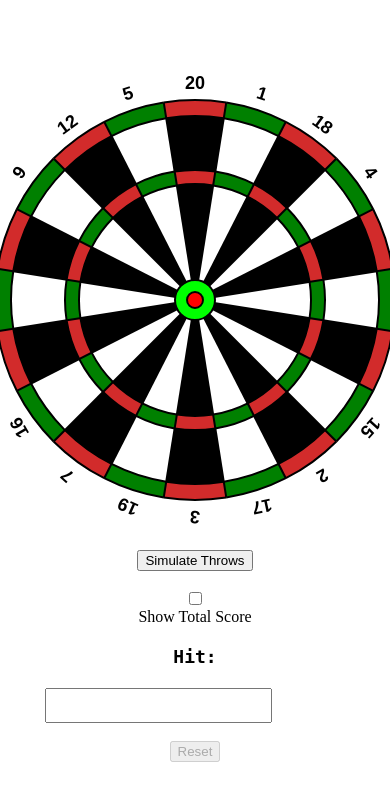
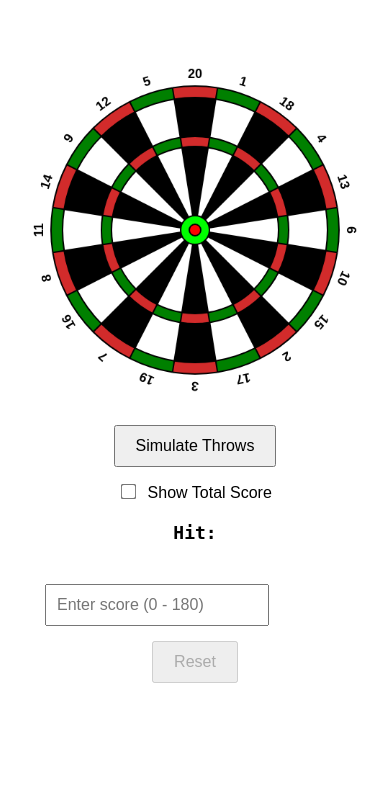
Before and after one commit to ZasaQ/dart_training_app, a Flask app: page / in a window 390 px wide; the page is wider, and only the part inside the window is pictured. Shown: the top 801 px of that part. Run offline with Flask 3, Linux system fonts and the light colour scheme.

Commit message:
Add smartphone-friendly improvements

```diff
--- a/templates/index.html
+++ b/templates/index.html
@@ -2,19 +2,22 @@
 <html lang="en">
 	<head>
 		<meta charset="UTF-8" />
-		<title>
-			Dart Training
-		</title>
+		<meta name="viewport" content="width=device-width, initial-scale=1.0" />
+		<title>Dart Training</title>
 		<style>
 			body {
 				display: flex;
 				flex-direction: column;
 				align-items: center;
-				margin-top: 50px;
+				margin: 50px auto;
+				padding: 0 15px;
+				font-family: Arial, sans-serif;
 			}
 
 			canvas {
 				background: transparent;
+				max-width: 100%;
+				height: auto;
 			}
 
 			#hitInfo {
@@ -22,12 +25,15 @@
 				font-size: 18px;
 				font-weight: bold;
 				min-height: 24px;
+				text-align: center;
 			}
 
 			.input-score-wrapper {
 				display: flex;
-				width: 300px;
+				width: 100%;
+				max-width: 300px;
 				position: relative;
+				margin-top: 20px;
 			}
 
 			#scoreInput {
@@ -35,7 +41,8 @@
 				transition: width 0.2s ease;
 				width: 100%;
 				box-sizing: border-box;
-				padding: 8px;
+				padding: 10px;
+				font-size: 16px;
 			}
 
 			#submitScoreButton {
@@ -44,9 +51,10 @@
 				transition: opacity 0.2s ease;
 				opacity: 0;
 				pointer-events: none;
+				font-size: 16px;
 			}
 
-			/* When active (JS adds this class) */
+			/* Show button when class is toggled in JS */
 			.show-button #submitScoreButton {
 				opacity: 1;
 				pointer-events: auto;
@@ -55,23 +63,45 @@
 			.show-button #scoreInput {
 				width: calc(100% - 90px);
 			}
+
+			#simulateThrowsButton,
+			#resetThrowsButton {
+				margin-top: 15px;
+				padding: 10px 20px;
+				font-size: 16px;
+			}
+
+			label {
+				margin-top: 15px;
+				font-size: 16px;
+			}
+
+			input[type="checkbox"] {
+				margin-right: 8px;
+				transform: scale(1.2);
+			}
 		</style>
 	</head>
 	<body>
-		<canvas id="dartboard" width="500" height="500">
-		</canvas>
+		<canvas id="dartboard" width="500" height="500"></canvas>
+
 		<script src="static/script.js"></script>
+
 		<button id="simulateThrowsButton" onclick="simulateThrows()">Simulate Throws</button>
-		<br>
-		<input type="checkbox" id="showTotalScoreCheck">
-		<label for="showTotalScoreCheck">Show Total Score</label>
+
+		<label>
+			<input type="checkbox" id="showTotalScoreCheck">
+			Show Total Score
+		</label>
+
 		<pre id="hitInfo">Hit:</pre>
 
 		<div class="input-score-wrapper" id="inputScoreWrapper">
-			<input type="tel" id="scoreInput" pattern="[0-9]*" inputmode="numeric" ... >
+			<input type="tel" id="scoreInput" pattern="[0-9]*" inputmode="numeric" placeholder="Enter score (0 - 180)">
 			<button id="submitScoreButton" onclick="checkScore()" disabled>Submit</button>
 		</div>
-		<br>
+
 		<button id="resetThrowsButton" onclick="resetGame()" disabled>Reset</button>
+
 	</body>
 </html>
```
